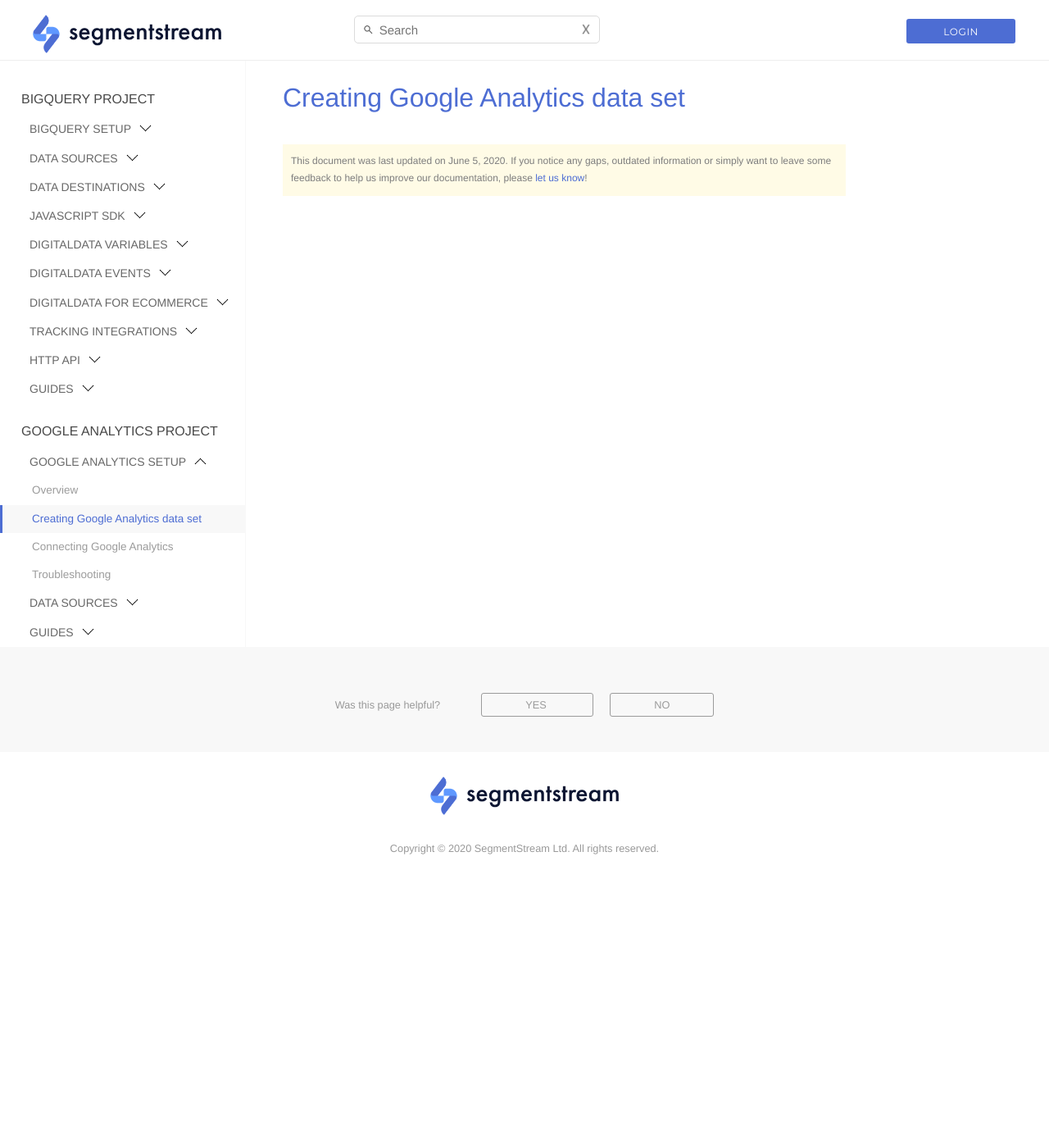
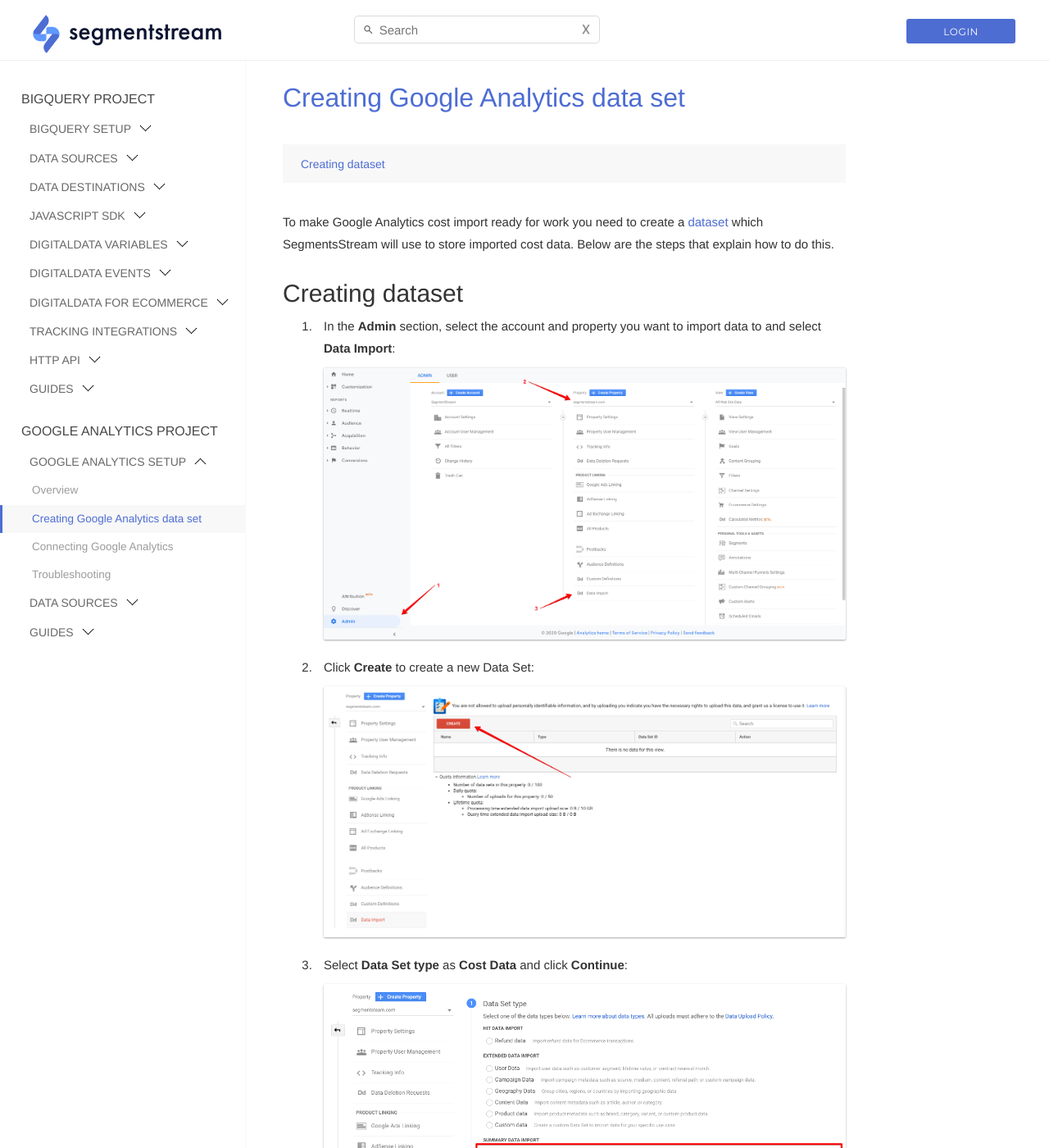
Before and after one commit to segmentstream-com/segmentstream-com.github.io, a Jekyll site: the page built from _docs/google-analytics/creating-google-analytics-data-set.md, in a window 1280 px wide and 1400 px high. Shown: the whole window at 82% size. Built offline with Jekyll 4.4.1, drawn with Linux system fonts in a browser that asks for light colours; nearby versions of some CDN libraries; some of the changed text lies outside the part shown.

Commit message:
data set setup first version

```diff
--- a/_docs/google-analytics/creating-google-analytics-data-set.md
+++ b/_docs/google-analytics/creating-google-analytics-data-set.md
@@ -6,3 +6,23 @@
 order: 2
 date: 2020-06-05
 ---
+
+To make Google Analytics cost import ready for work you need to create a [dataset](https://support.google.com/analytics/answer/6014980){:target="_blank"} which SegmentsStream will use to store imported cost data.
+Below are the steps that explain how to do this.
+
+## Creating dataset
+
+1. In the **Admin** section, select the account and property you want to import data to and select **Data Import**:
+![Google Analytic Data Import](/img/google-analytics/ga-data-import.png)
+
+2. Click **Create** to create a new Data Set:
+![Google Analytics create Data Set](/img/google-analytics/ga-create-data-set.png)
+
+3. Select **Data Set type** as **Cost Data** and click **Continue**:
+![Google Analytics select Data Set type](/img/google-analytics/ga-data-set-type.png)
+
+4. Enter the **Data Set Name** and choose the **Enabled Views**. Cost data will be available only for the selected views:
+![Google Analytics Data Set details](/img/google-analytics/ga-data-set-details.png)
+
+5. Choose all the dimensions and metrics as shown in the screenshot, select **Import Behavior** as **Overwrite** and click **Save**:
+![Google Analytics Data Set schema](/img/google-analytics/ga-data-set-schema.png)
```
Also changed, not shown: img/google-analytics/ga-create-data-set.png (added), img/google-analytics/ga-data-import.png (added), img/google-analytics/ga-data-set-details.png (added), img/google-analytics/ga-data-set-schema.png (added), img/google-analytics/ga-data-set-type.png (added).
